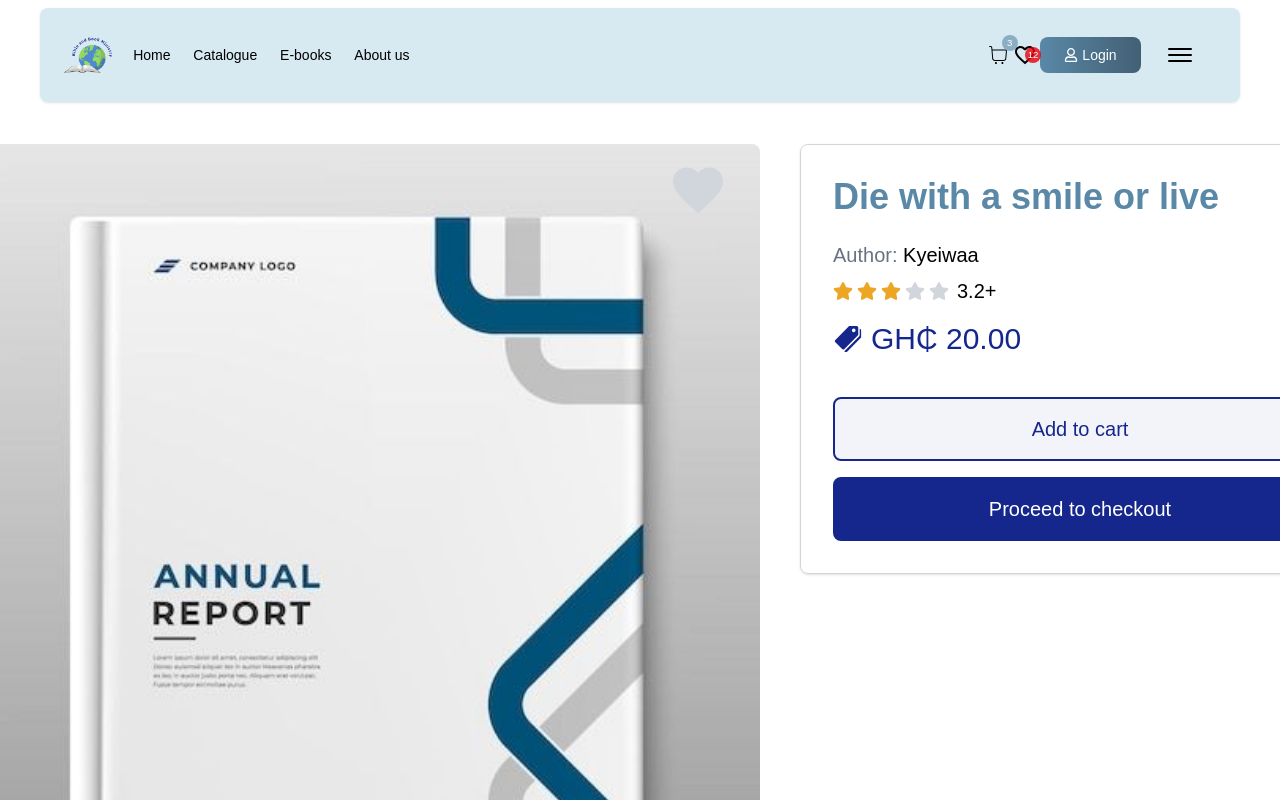
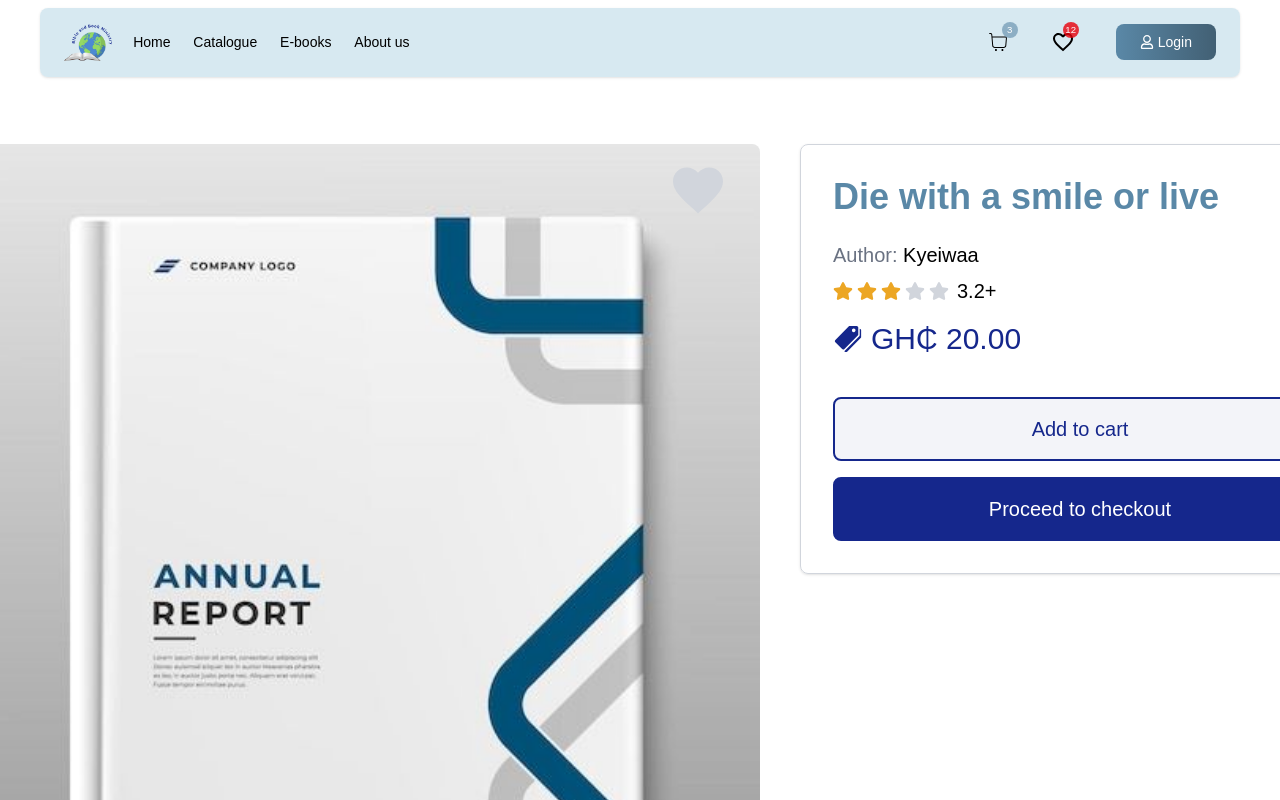
Before and after one commit to AgileMinds48/bible_bookministry-frontend, a Next.js app: page /book/1 in a window 1280 px wide. Shown: the top 800 px of the page. Built offline with nearby package versions, Linux system fonts and the light colour scheme; a web font is replaced by a local one.

Commit message:
fix build issue

```diff
--- a/app/book/[id]/page.tsx
+++ b/app/book/[id]/page.tsx
@@ -1,15 +1,20 @@
 import { Books } from '@/app/utils/data'
 import BookDetail from '@/components/Book/BookDetail'
+import { div } from 'framer-motion/client'
 import React from 'react'
 
 type BookPageProps = {
-  params: {
+  params: Promise<{
     id: string
-  }
+  }>
 }
 const page = async ({ params }: BookPageProps) => {
   const { id } = await params;
   const bookId = parseInt(id)
+
+  if (isNaN(bookId)) return (
+    <div>Error accessing book</div>
+  )
 
   const selectedBook = Books.find((book) => book.id === bookId);
 
--- a/components/Auth/Login.tsx
+++ b/components/Auth/Login.tsx
@@ -23,11 +23,10 @@ const Login = ({onSignUpClick}:LoginProps) => {
   });
 
   const [formData, setFormData] = useState<LoginFormData>({
-    firstname: '',
-    lastname: '',
+
     email: '',
     password: '',
-    repeatpassword: '',
+
   });
   // const [passwordError, setPasswordError] = useState('');
   const [loading, setLoading] = useState(false);
--- a/components/Header.tsx
+++ b/components/Header.tsx
@@ -81,7 +81,7 @@ const Header = () => {
             </button>
 
             <button className="hidden md:block relative cursor-pointer text-2xl">
-              <span className="  absolute top-1 text-[0.4em] md:flex items-center justify-center -right-1 bg-red-600/80 text-white min-h-4 min-w-4 rounded-full">
+              <span className="  absolute -top-2 text-[0.4em] md:flex items-center justify-center -right-1 bg-red-600/80 text-white min-h-4 min-w-4 rounded-full">
                 12
               </span>
               <MdFavoriteBorder />
@@ -93,10 +93,10 @@ const Header = () => {
             </button>
 
             {/* hamburger menu */}
-            <button className="p-6 flex flex-col gap-1 " onClick={handleOpenMenu}>
-              <div className={`bg-black h-[2px] w-6 rounded-lg transition duration-500 ${isOpen && "rotate-45 translate-y-1"}`}></div>
-              <div className={`bg-black h-[2px] w-6 rounded-lg transition duration-500${isOpen && "opacity-0"}`}></div>
-              <div className={`bg-black h-[2px] w-6 rounded-lg transition duration-500${isOpen && "-rotate-45 -translate-y-1"}`}></div>
+            <button className=" md:hidden p-6 flex flex-col gap-1 " onClick={handleOpenMenu}>
+              <div className={`bg-[#15278c] h-[2px] w-6 rounded-lg transition duration-300 ${isOpen && "rotate-45 translate-y-1"}`}></div>
+              <div className={`bg-[#15278c] h-[2px] w-6 rounded-lg transition duration-300 ${isOpen && "opacity-0"}`}></div>
+              <div className={`bg-[#15278c] h-[2px] w-6 rounded-lg transition duration-300 ${isOpen && "-rotate-45 -translate-y-2"}`}></div>
             </button>
           </div>
         </div>
```
